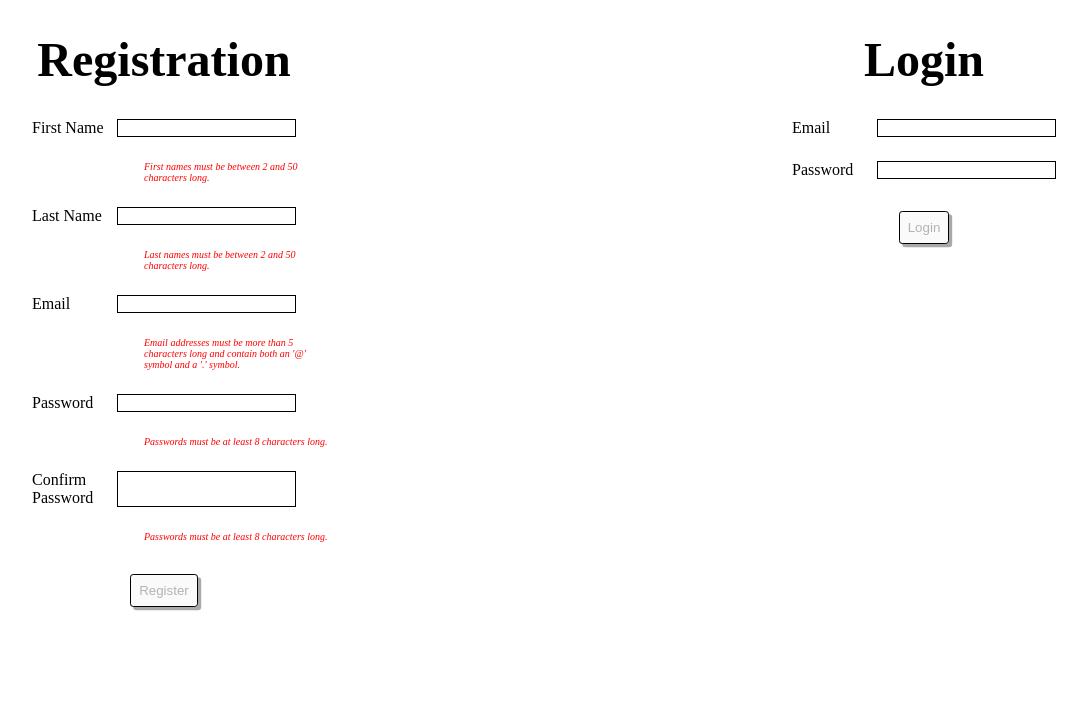
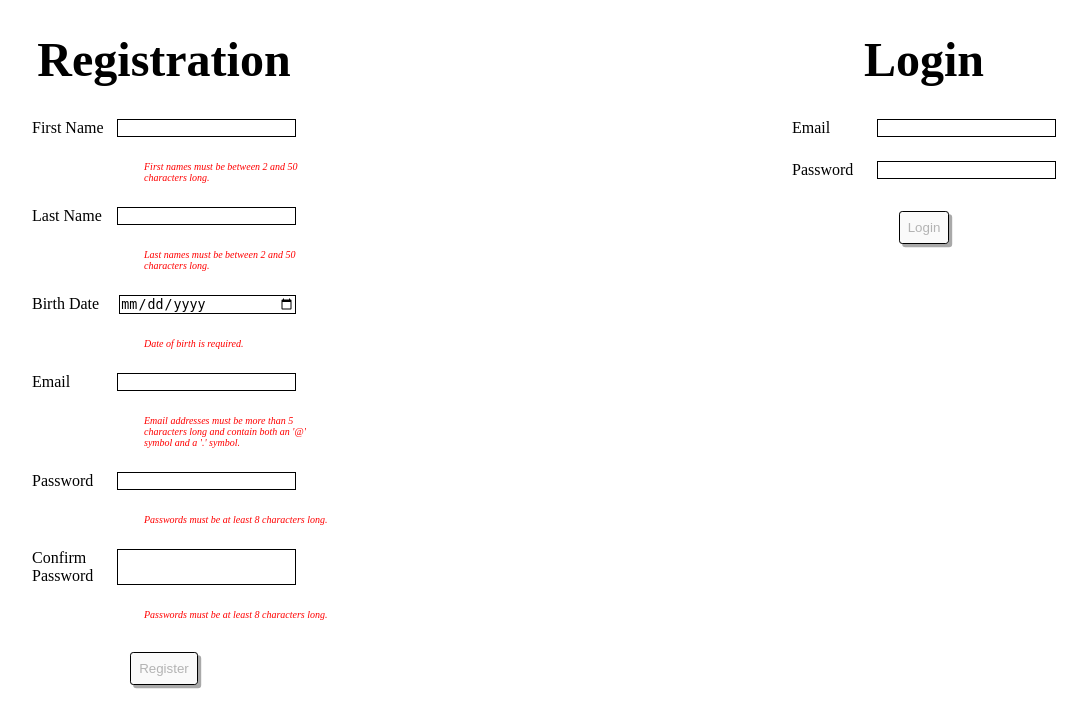
Before and after one commit to JasonHarrer/DjangoORM_Login, a Django app: page / in a window 1280 px wide. Shown: the top 728 px of the page, without its empty margins (96-1183 px from the left). Run offline with Django 3.2, Linux system fonts and the light colour scheme.

Commit message:
Sensei bonus:  Added birthdate field and validations

```diff
--- a/login/static/js/index.js
+++ b/login/static/js/index.js
@@ -1,6 +1,7 @@
 $(document).ready(function() {
     $("#register_first_name").keyup(validate_register_form)
     $("#register_last_name").keyup(validate_register_form)
+    $("#register_birthdate").keyup(validate_register_form)
     $("#register_email").keyup(validate_register_form)
     $("#register_password1").keyup(validate_register_form)
     $("#register_password2").keyup(validate_register_form)
@@ -18,6 +19,8 @@ async function validate_register_form() {
     if(!validate_register_first_name())      { okay = false }
     console.log("okay = " + okay)
     if(!validate_register_last_name())       { okay = false }
+    console.log("okay = " + okay)
+    if(!validate_register_birthdate())       { okay = false }
     console.log("okay = " + okay)
     if(!validate_register_email())           { okay = false }
     console.log("okay = " + okay)
@@ -65,6 +68,37 @@ function validate_register_last_name() {
         return true
     }
 }
+
+
+function validate_register_birthdate() {
+   // Need to fix this...
+    okay = true
+
+    if ($("#register_birthdate").val().length < 10) {
+        $("#error_register_birthdate_missing").show()
+        console.log("validate birthdate failed: missing")
+        okay = false
+    } else {
+        console.log("validate birthday passed: not missing")
+        $("#error_register_birthdate_missing").hide()
+    }
+
+    birthdate = new Date($("#register_birthdate").val())
+    console.log("birthdate: " + birthdate.toString())
+    today     = new Date()
+    console.log("today:     " + today.toString())
+    if (birthdate > today) {
+        $("#error_register_birthdate_future").show()
+        console.log("validate birthdate failed: future date")
+        okay = false
+    } else {
+        console.log("validate birthdate passed: not a future date")
+        $("#error_register_birthdate_future").hide()
+    }
+
+    return okay
+}
+
 
 
 function validate_register_email() {
--- a/login/templates/index.html
+++ b/login/templates/index.html
@@ -27,6 +27,13 @@
                            required minlength=2 maxlength=50>
                 </div>
                 <p class="register_error" id="error_register_last_name">Last names must be between 2 and 50 characters long.</p>
+                <div class="row">
+                    <label for="register_birthdate">Birth Date</label>
+                    <input type="date" name="register_birthdate" id="register_birthdate"
+                           required max="{{today}}">
+                </div>
+                <p class="register_error" id="error_register_birthdate_missing">Date of birth is required.</p>
+                <p class="register_error error_start_hidden" id="error_register_birthdate_future">Date of birth cannot be in the future.</p>
                 <div class="row">
                     <label for="register_email">Email</label>
                     <input type="email" name="register_email" id="register_email"
--- a/login/views.py
+++ b/login/views.py
@@ -3,13 +3,15 @@ from django.core.exceptions import ObjectDoesNotExist, PermissionDenied
 from django.http import JsonResponse
 from django.shortcuts import render, redirect
 from bcrypt import hashpw, gensalt, checkpw
+from datetime import date
 
 from login.models import *
 
 # Create your views here.
 def index(request):
     context = {
-                'source': request.session['source'] if 'source' in request.session else None
+                'source': request.session['source'] if 'source' in request.session else None,
+                'today':  date.today().isoformat()
               }
     return render(request, 'index.html', context)
 
@@ -45,6 +47,7 @@ def process_register(request):
         user = User.objects.create(
                                     first_name = request.POST['register_first_name'],
                                     last_name  = request.POST['register_last_name'],
+                                    birthdate  = request.POST['register_birthdate'],
                                     email      = request.POST['register_email'],
                                     password   = hashpw(
                                                          request.POST['register_password1'].encode(),
```
Also changed, not shown: login/models.py (+17 -0 lines), login/migrations/0002_user_birthdate.py (added).
